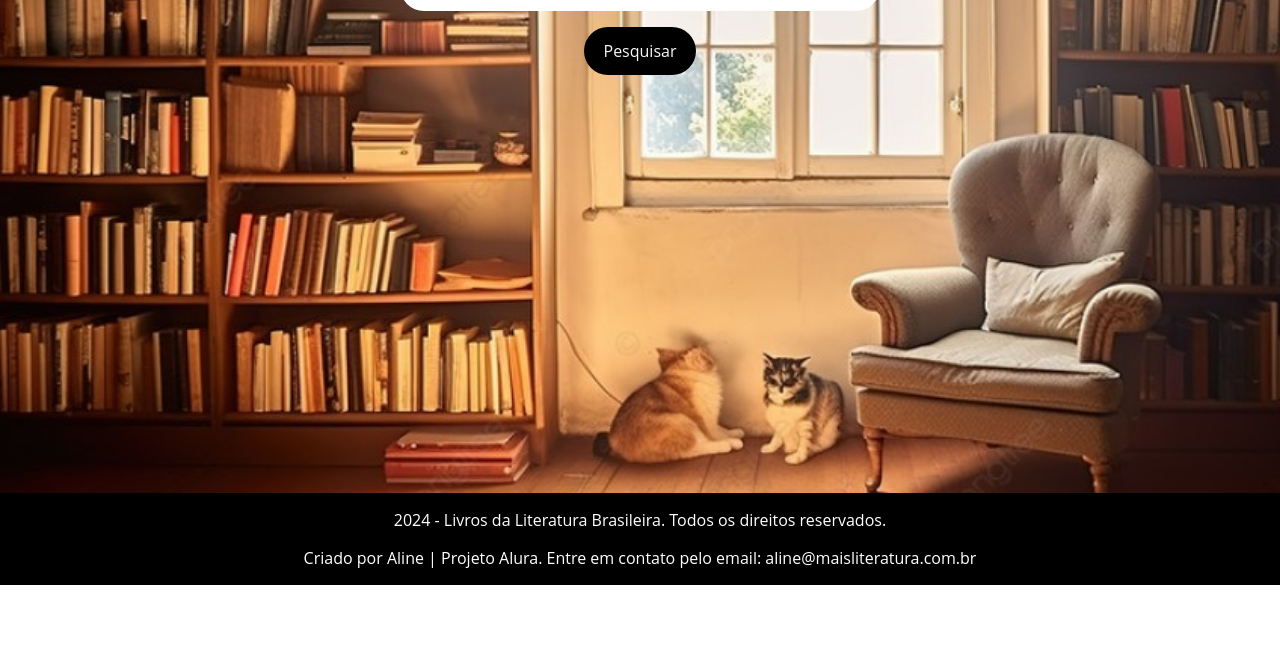
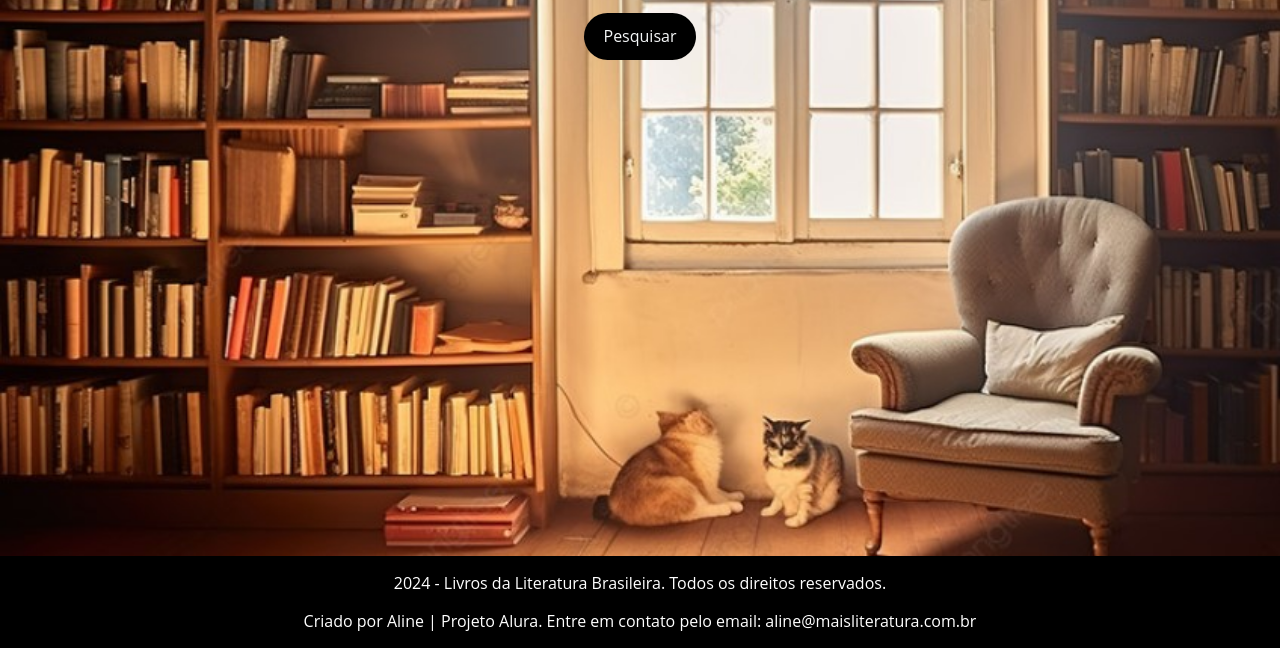
Before and after one commit to lih-90/escritores-brasileiros.alura, a plain HTML site: page Projeto Escritores brasileiros/index.html in a window 1280 px wide. Shown: the part 215-863 px from the top of the page. Before the commit the page ends 800 px from the top, so only its background shows below. Drawn offline with Linux system fonts and the light colour scheme.

Commit message:
Update styles.css

```diff
--- a/Projeto Escritores brasileiros/styles.css
+++ b/Projeto Escritores brasileiros/styles.css
@@ -12,7 +12,7 @@ body {
     flex-direction: column; /* Alinha os itens na vertical */
     align-items: center; /* Centraliza os itens horizontalmente */
     justify-content: center; /* Centraliza os itens verticalmente */
-    height: 100vh; /* Preenche a altura total da viewport */
+    height: auto; /* Preenche a altura total da viewport */
     margin: 0;
     padding: 0;
     z-index: -1; /* Posiciona a imagem atrás do conteúdo */
@@ -116,7 +116,6 @@ footer {
     text-align: center; /* Alinha o texto ao centro */
     padding: 0; /* Espaçamento interno */
     width: 100%; /* Largura total da página */
-    position: absolute; /* Posiciona o rodapé */
     bottom: 0; /* Alinha ao fundo da página */
     font-size: 1rem; /* Tamanho da fonte */
 }
```
